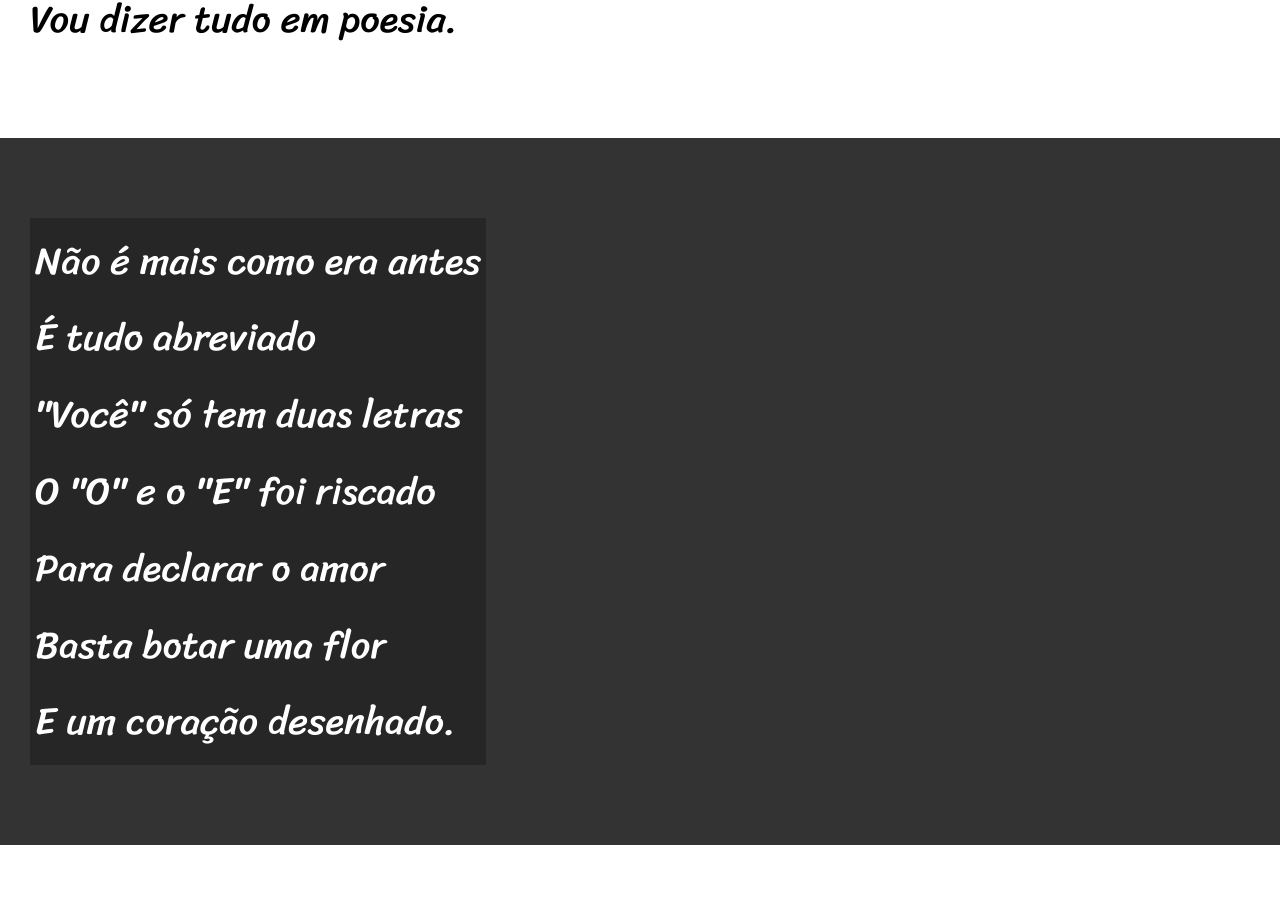
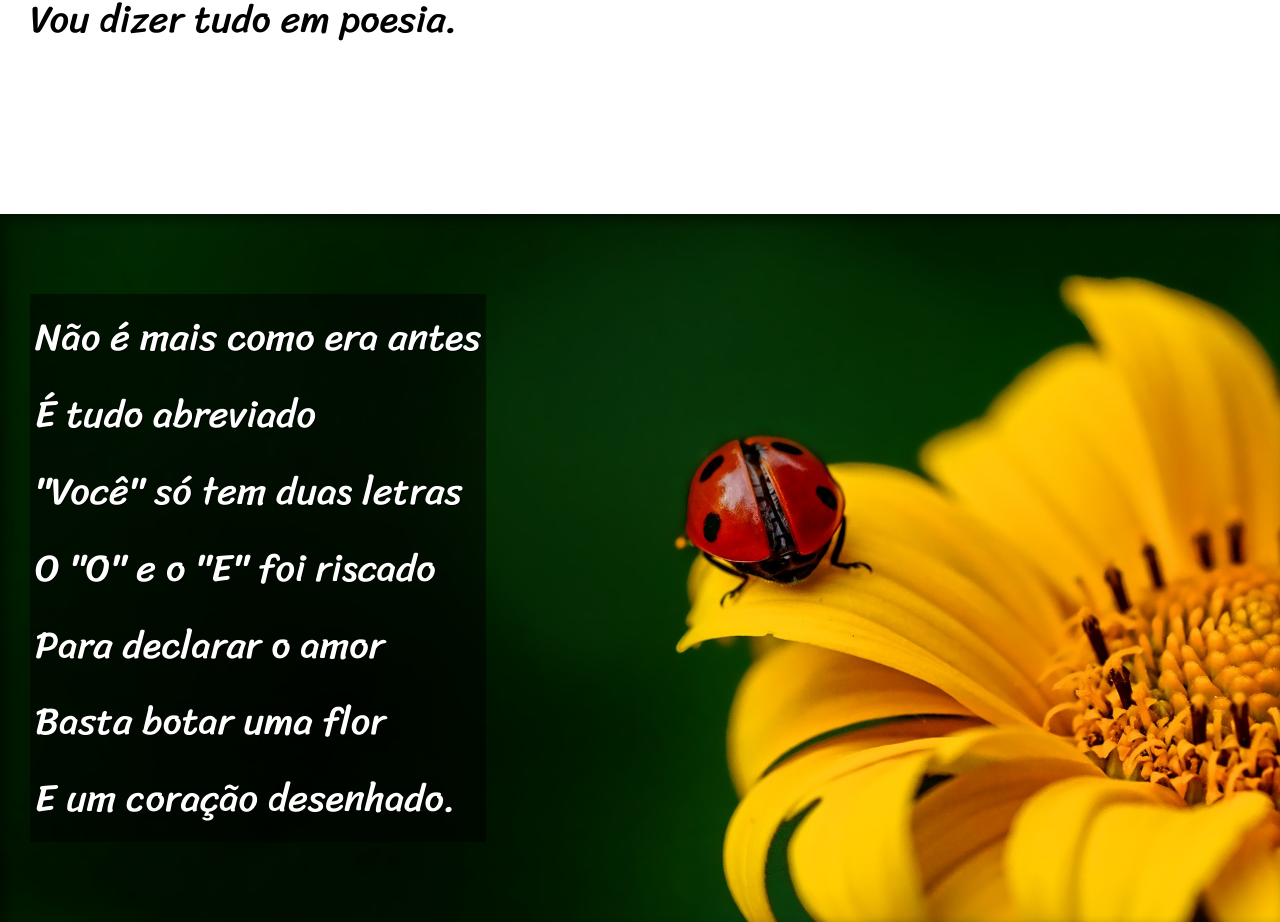
Before and after one commit to Danielclll/html-css, a plain HTML site: page Desafios/desafio-012/pacote-d012/index.html in a window 1280 px wide. Shown: the part 736-1658 px from the top of the page. Drawn offline with Linux system fonts and the light colour scheme.

Commit message:
desafio-012 feito

```diff
--- a/Desafios/desafio-012/pacote-d012/estilo/style.css
+++ b/Desafios/desafio-012/pacote-d012/estilo/style.css
@@ -57,6 +57,10 @@ section {
     font-size: 3vw;
 }
 
+section > p {
+    padding-bottom: 2em;
+}
+
 .normal {
     background-color: white;
     color: black;
@@ -65,12 +69,28 @@ section {
 .imagem {
     background-color: rgb(51, 51, 51);
     color: white;
+    box-shadow: inset 6px 6px 13px 0px rgba(0, 0, 0, 0.473);
 }
 
 .imagem > p {
     padding: 5px;
     display: inline-block;
-    background-color: rgb(0, 0, 0, 0.253);
+    background-color: rgba(0, 0, 0, 0.516);
+    text-shadow: 1px 1px 0px black;
+}
+
+#img01 {
+    background-image: url('../imagens/background001.jpg');
+    background-position: right center;
+    background-size: cover;
+    background-attachment: fixed;
+}
+
+#img02 {
+    background-image: url('../imagens/background002.jpg');
+    background-position: right center;
+    background-size: cover;
+    background-attachment: fixed;
 }
 
 footer {
--- a/Desafios/desafio-012/pacote-d012/index.html
+++ b/Desafios/desafio-012/pacote-d012/index.html
@@ -24,7 +24,7 @@
         </p>
     </section>
 
-    <section class="imagem">
+    <section class="imagem" id="img01">
         <p>
             Não é mais como era antes <br>
             É tudo abreviado <br>
@@ -59,7 +59,7 @@
 
     </section>
 
-    <section class="imagem">
+    <section class="imagem" id="img02">
         <p>
             Tenho saudade das cartas <br>
             Escritas com a própria mão <br>
```
